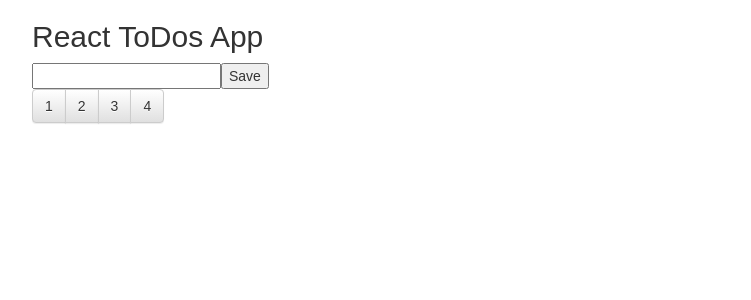
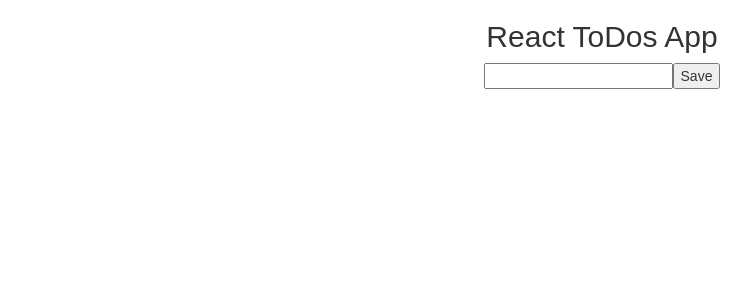
Before and after one commit to martarz/todo, a React (Create React App) app: page / in a window 1280 px wide. Shown: the top 300 px of the page, without its empty margins (38-789 px from the left). Built offline with nearby package versions, Linux system fonts and the light colour scheme.

Commit message:
css in app

```diff
--- a/src/components/App.css
+++ b/src/components/App.css
@@ -0,0 +1,3 @@
+.App {
+  text-align: center;
+}
--- a/src/components/App.js
+++ b/src/components/App.js
@@ -1,30 +1,18 @@
 import React, { Component } from 'react';
 import './App.css';
-import { Grid, ButtonToolbar, ButtonGroup, Button } from 'react-bootstrap';
+import { Grid } from 'react-bootstrap';
 import TodoInput from './input'
 
 class App extends Component {
   render() {
     return (
-      <Grid>
+      <Grid className="App">
         <div>
           <h2>React ToDos App</h2>
         </div>
-
-
         <TodoInput/>
 
 
-
-
-        <ButtonToolbar>
-          <ButtonGroup>
-            <Button>1</Button>
-            <Button>2</Button>
-            <Button>3</Button>
-            <Button>4</Button>
-          </ButtonGroup>
-        </ButtonToolbar>
       </Grid>
     );
   }
```
